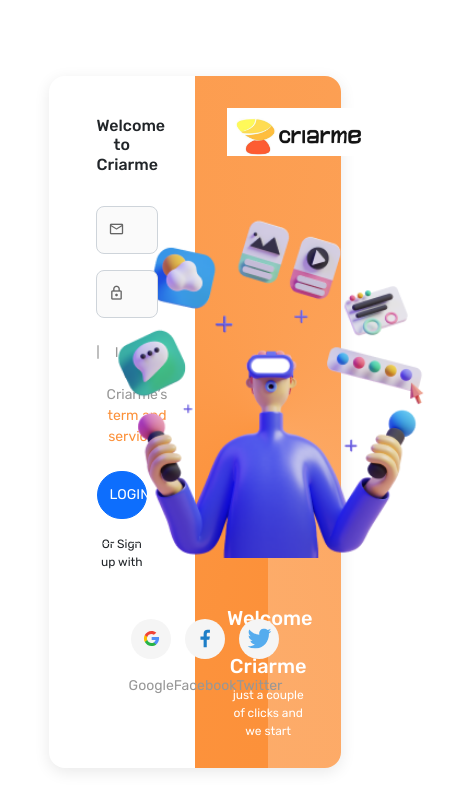
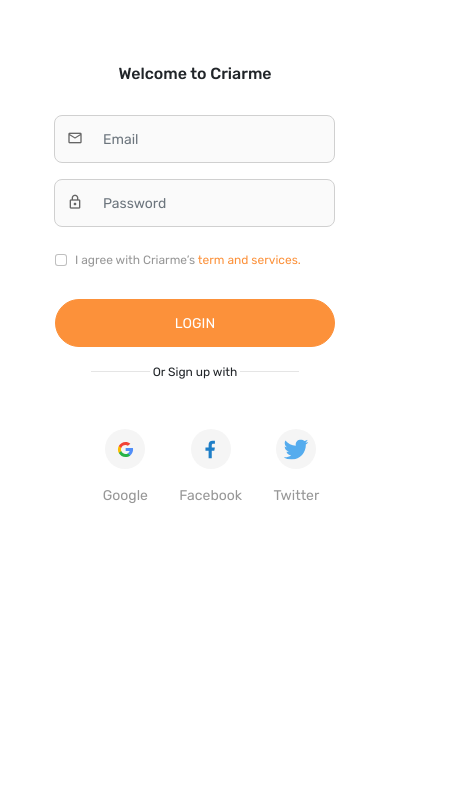
Before and after one commit to dibyamgr/Login-Form-Design, a website: page login.html in a window 390 px wide. Shown: the whole page, 469 px wide, since content can reach past the window. Drawn offline with nearby package versions, Linux system fonts and the light colour scheme.

Commit message:
Form Responsive

```diff
--- a/assets/scss/pages/_login.scss
+++ b/assets/scss/pages/_login.scss
@@ -2,6 +2,10 @@
 .login-wrapper {
   position: relative;
   height: 100vh;
+  // background: url(/assets/images/Vectors.png);
+  background-size: contain;
+  background-position: bottom;
+  background-repeat: no-repeat;
 
   .bg-overlay {
     position: relative;
@@ -24,6 +28,7 @@
 
     .login-area {
       width: 80%;
+      height: 100%;
       box-shadow: $box-shadow;
       display: flex;
       align-items: center;
@@ -33,14 +38,15 @@
       .login-area__left,
       .login-area__right {
         padding: 0;
+        height: 100%
       }
 
       .login-screen {
-        height: 82vh;
         background: $bg-gradient;
         text-align: center;
         border-radius: 0 16px 16px 0;
         padding: 2rem;
+        height: 100%;
 
         .logo-wrapper {
           .logo {
@@ -181,6 +187,41 @@
           }
         }
       }
+
+      .login-link{
+        font-size: 13px;
+      }
     }
   }
 }
+
+
+@media screen and (max-width: 767px) {
+  .login-wrapper, .register-wrapper {
+    .login-container {
+      padding: 0;
+      .login-area__right {
+        display: none;
+      }
+    }
+  }
+}
+
+@media screen and (max-width: 520px) {
+  .login-wrapper, .register-wrapper {
+    .login-container {
+      .login-area {
+        max-width: 100% !important;
+        box-shadow: none;
+
+        .login-form__wrapper {
+          padding: 1rem;
+
+          .login-form-bs {
+            font-size: 12px;
+          }
+        }
+      }
+    }
+  }
+}
--- a/login.html
+++ b/login.html
@@ -22,7 +22,7 @@
         <div class="container login-container py-5">
             <div class="row login-area">
                 <!-- Login Form -->
-                <div class="col-6 login-area__left">
+                <div class="col-12 col-md-6 login-area__left">
                     <div class="login-form__wrapper">
                         <h6>Welcome to Criarme</h6>
                         <form action="" class="login-form-bs needs-validation" novalidate>
```
Also changed, not shown: assets/scss/style.css, 1 other file.
